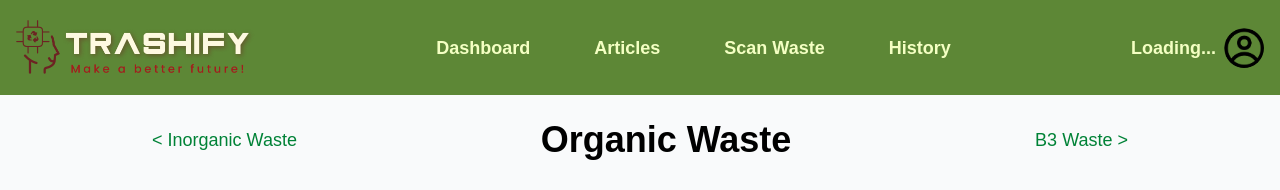
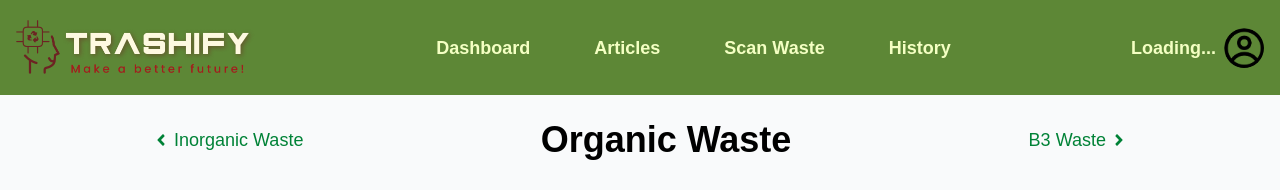
Before and after one commit to aDJi2003/Senior_Project_B3_05, a Next.js app in the folder frontend/: page /organicWaste in a window 1280 px wide. Shown: the top 190 px of the page. Built offline with nearby package versions, Linux system fonts and the light colour scheme.

Commit message:
feat: change angle brackets notation with react icon

```diff
--- a/frontend/src/app/b3Waste/page.js
+++ b/frontend/src/app/b3Waste/page.js
@@ -6,6 +6,7 @@ import React, { useState } from 'react';
 import Image from 'next/image';
 import { useRouter } from 'next/navigation';
 import { motion, AnimatePresence } from 'framer-motion';
+import { FaAngleLeft, FaAngleRight } from 'react-icons/fa';
 
 const images = ['/b3_waste.png', '/b3_waste_1.jpg', '/b3_waste_2.jpg'];
 
@@ -57,19 +58,19 @@ const Page = () => {
             <div className='flex flex-col mt-[12vh] mx-auto max-w-5xl p-6'>
                 <div className="flex items-center justify-between mb-8">
                     <span
-                        className="text-green-700 text-lg font-light cursor-pointer hover:underline hover:text-green-900 transition"
+                        className="text-green-700 text-lg font-light cursor-pointer hover:underline hover:text-green-900 transition flex items-center"
                         onClick={() => router.push('/organicWaste')}
                     >
-                        &lt; Organic Waste
+                        <FaAngleLeft className="mr-1" /> Organic Waste
                     </span>
 
                     <h2 className='text-black text-4xl font-bold text-center'>B3 Waste</h2>
 
                     <span
-                        className="text-green-700 text-lg font-light cursor-pointer hover:underline hover:text-green-900 transition"
+                        className="text-green-700 text-lg font-light cursor-pointer hover:underline hover:text-green-900 transition flex items-center"
                         onClick={() => router.push('/inorganicWaste')}
                     >
-                        Inorganic Waste &gt;
+                        Inorganic Waste <FaAngleRight className="ml-1" />
                     </span>
                 </div>
 
--- a/frontend/src/app/inorganicWaste/page.js
+++ b/frontend/src/app/inorganicWaste/page.js
@@ -5,6 +5,7 @@ import React, { useState } from 'react';
 import Image from 'next/image';
 import { useRouter } from 'next/navigation';
 import { motion, AnimatePresence } from 'framer-motion';
+import { FaAngleLeft, FaAngleRight } from 'react-icons/fa';
 
 const images = ['/inorganic_waste.png', '/inorganic_waste_1.jpg', '/inorganic_waste_2.jpg'];
 
@@ -40,19 +41,19 @@ const Page = () => {
             <div className='flex flex-col mt-[12vh] mx-auto max-w-5xl p-6'>
                 <div className="flex items-center justify-between mb-8">
                     <span
-                        className="text-green-700 text-lg font-light cursor-pointer hover:underline hover:text-green-900 transition"
+                        className="text-green-700 text-lg font-light cursor-pointer hover:underline hover:text-green-900 transition flex items-center"
                         onClick={() => router.push('/b3Waste')}
                     >
-                        &lt; B3 Waste
+                        <FaAngleLeft className="mr-1" /> B3 Waste
                     </span>
 
                     <h2 className='text-black text-4xl font-bold text-center'>Inorganic Waste</h2>
 
                     <span
-                        className="text-green-700 text-lg font-light cursor-pointer hover:underline hover:text-green-900 transition"
+                        className="text-green-700 text-lg font-light cursor-pointer hover:underline hover:text-green-900 transition flex items-center"
                         onClick={() => router.push('/organicWaste')}
                     >
-                        Organic Waste &gt;
+                        Organic Waste <FaAngleRight className="ml-1" />
                     </span>
                 </div>
 
--- a/frontend/src/app/organicWaste/page.js
+++ b/frontend/src/app/organicWaste/page.js
@@ -6,6 +6,7 @@ import React, { useState } from 'react';
 import Image from 'next/image';
 import { useRouter } from 'next/navigation';
 import { motion, AnimatePresence } from 'framer-motion';
+import { FaAngleLeft, FaAngleRight } from 'react-icons/fa';
 
 const images = ['/organic_waste.png', '/organic_waste_1.jpg', '/organic_waste_2.jpg'];
 
@@ -41,19 +42,19 @@ const Page = () => {
             <div className='flex flex-col mt-[12vh] mx-auto max-w-5xl p-6'>
                 <div className="flex items-center justify-between mb-8">
                     <span
-                        className="text-green-700 text-lg font-light cursor-pointer hover:underline hover:text-green-900 transition"
+                        className="text-green-700 text-lg font-light cursor-pointer hover:underline hover:text-green-900 transition flex items-center"
                         onClick={() => router.push('/inorganicWaste')}
                     >
-                        &lt; Inorganic Waste
+                        <FaAngleLeft className="mr-1" /> Inorganic Waste
                     </span>
 
                     <h2 className='text-black text-4xl font-bold text-center'>Organic Waste</h2>
 
                     <span
-                        className="text-green-700 text-lg font-light cursor-pointer hover:underline hover:text-green-900 transition"
+                        className="text-green-700 text-lg font-light cursor-pointer hover:underline hover:text-green-900 transition flex items-center"
                         onClick={() => router.push('/b3Waste')}
                     >
-                        B3 Waste &gt;
+                        B3 Waste <FaAngleRight className="ml-1" />
                     </span>
                 </div>
 
```
